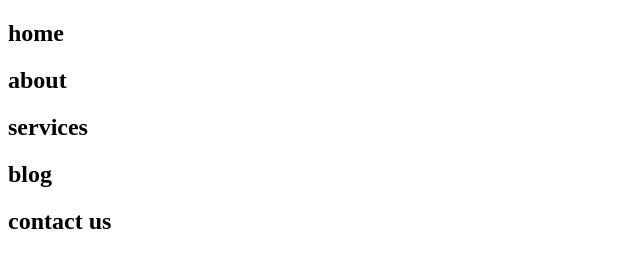
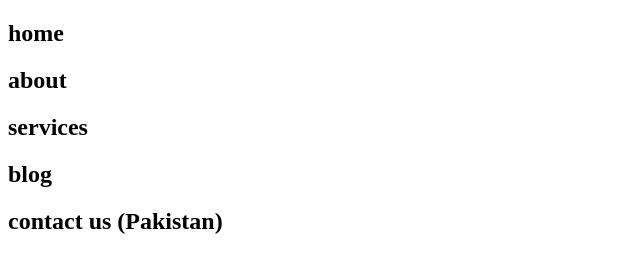
Before and after one commit to SarmadAli78/Netflix-clone-Html-Css-Project, a plain HTML site: page index.html in a window 1280 px wide. Shown: the whole page, without its empty margins (0-640 px from the left). Drawn offline with Linux system fonts and the light colour scheme.

Commit message:
update a massage

```diff
--- a/index.html
+++ b/index.html
@@ -10,6 +10,6 @@
     <h2>about </h2>
     <h2>services </h2>
     <h2>blog</h2>
-    <h2>contact us</h2>
+    <h2>contact us (Pakistan)</h2>
 </body>
 </html>
```
